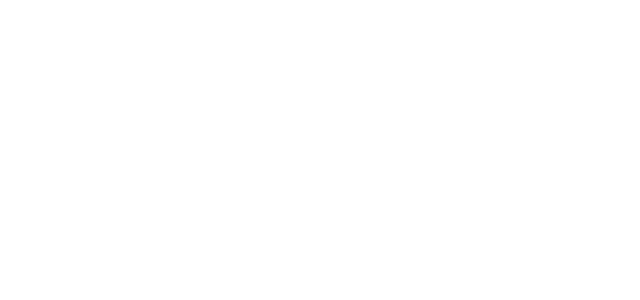
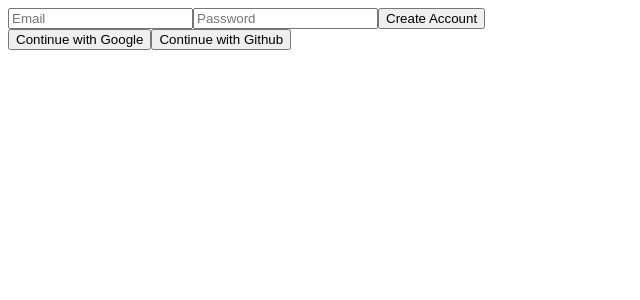
Before and after one commit to leemj0948/nwitter, a React (Create React App) app: page / in a window 1280 px wide. Shown: the top 300 px of the page, without its empty margins (0-640 px from the left). Built offline with nearby package versions, Linux system fonts and the light colour scheme; no server answers.

Commit message:
add:firebase 연동으로 로그인 서비스 제작

```diff
--- /dev/null
+++ b/jsconfig.json
@@ -0,0 +1,6 @@
+{
+    "compilerOptions":{
+        "baseUrl" : "src"
+    },
+    "include":["src"]
+}
--- a/src/App.js
+++ /dev/null
@@ -1,10 +0,0 @@
-
-function App() {
-  return (
-    <div >
-
-    </div>
-  );
-}
-
-export default App;
--- /dev/null
+++ b/src/components/App.js
@@ -0,0 +1,16 @@
+import { useState } from "react";
+import AppRouter from "./Router";
+import {authService} from 'fbase';
+
+function App() {
+  const auth = authService;
+
+  const [isLoggedIn,setIsLoggedIn] = useState(auth.currentUser);
+
+  return (
+
+   <AppRouter isLoggedIn={isLoggedIn}/>
+  );
+}
+
+export default App;
--- /dev/null
+++ b/src/components/Router.js
@@ -0,0 +1,28 @@
+import React, { useState } from "react";
+import {HashRouter as Router, Route, Switch} from 'react-router-dom';
+import Auth from "../routes/Auth";
+import Home from "../routes/Home";
+
+const AppRouter = ({isLoggedIn})=>{
+
+    return (
+        <Router>
+            <Switch>
+                {isLoggedIn?
+                <>
+                <Route exact path='/'>
+                    <Home/>
+                </Route>
+                </>
+                :
+                <>
+                <Route exact path='/'>
+                    <Auth/>
+                </Route>
+                </>}
+            </Switch>
+        </Router>
+    )
+}
+
+export default AppRouter
--- /dev/null
+++ b/src/fbase.js
@@ -0,0 +1,23 @@
+// Import the functions you need from the SDKs you need
+import { initializeApp } from "firebase/app";
+// TODO: Add SDKs for Firebase products that you want to use
+// https://firebase.google.com/docs/web/setup#available-libraries
+import { getAuth,signInWithEmailAndPassword,
+  createUserWithEmailAndPassword, } from "firebase/auth";
+
+// Your web app's Firebase configuration
+const firebaseConfig = {
+  apiKey:process.env.REACT_APP_API_KEY ,
+  authDomain: process.env.REACT_APP_AUTH_DOMAIN,
+  projectId: process.env.REACT_APP_PROJECT_ID,
+  storageBucket: process.env.REACT_APP_STORAGE_BUCKET,
+  messagingSenderId: process.env.REACT_APP_MESSAGIN_ID,
+  appId: process.env.REACT_APP_APP_ID
+};
+
+// Initialize Firebase
+const app = initializeApp(firebaseConfig);
+
+export const authService = getAuth();
+export const signIn = signInWithEmailAndPassword; //로그인 할때의 통신
+export const signup = createUserWithEmailAndPassword; // 가입할때 통신
--- a/src/index.js
+++ b/src/index.js
@@ -1,11 +1,12 @@
 import React from 'react';
 import ReactDOM from 'react-dom/client';
-import App from './App';
+import App from './components/App';
 import reportWebVitals from './reportWebVitals';
 import firebase from "firebase/compat/app";
 import "firebase/compat/auth";
 import "firebase/compat/firestore";
 import "firebase/compat/storage";
+
 console.log(firebase);
 const root = ReactDOM.createRoot(document.getElementById('root'));
 root.render(
--- /dev/null
+++ b/src/routes/Auth.js
@@ -0,0 +1,46 @@
+import { authService, signIn, signup } from "fbase";
+import React, { useState } from "react";
+
+ const Auth = ()=>{
+    const [form, setForm] = useState({ email: "", password: "" });
+    const [newAccount,setNewAccount] = useState(true);
+    const onChange = ({ target: { name, value } }) => setForm({ ...form, [name]: value });
+const onSubmit = async (e)=>{
+    e.preventDefault();
+    let data ;
+    const auth = authService
+    try{
+        if(newAccount){
+             data = await signup(auth,form.email,form.password);
+    }else{
+        // login
+             data = await signIn(auth,form.email,form.password);
+    }
+    } catch(err){
+        console.error(err);
+        alert(err.message);
+    }
+
+}
+    return (
+<div>
+    <form onSubmit={onSubmit}>
+        <input name='email' type='email' placeholder="Email" required defaultValue={form.email} onChange={onChange} />
+        <input name='password' type='password' placeholder="Password" required defaultValue={form.password}  onChange={onChange}/>
+        <input type='submit' value={newAccount?'Create Account':'Log In'}/>
+    </form>
+    <div>
+        <button>
+            Continue with Google
+        </button>
+        <button>
+            Continue with Github
+        </button>
+    </div>
+</div>
+    )
+ }
+
+
+
+ export default Auth;
--- /dev/null
+++ b/src/routes/EditProfile.js
@@ -0,0 +1,6 @@
+import React from "react";
+
+
+const EditProfile = ()=><span>EditProfile</span>;
+
+export default EditProfile
--- /dev/null
+++ b/src/routes/Home.js
@@ -0,0 +1,5 @@
+import React from "react";
+
+const Home= ()=><span>Home</span>;
+
+export default Home;
--- /dev/null
+++ b/src/routes/Profile.js
@@ -0,0 +1,5 @@
+import React from "react";
+
+const Profile =()=><span>Profile</span>;
+
+export default Profile
```
Also changed, not shown: src/firebase.js (deleted, +0 -19 lines), 1 other file (tests, documents, lock files or other folders).
